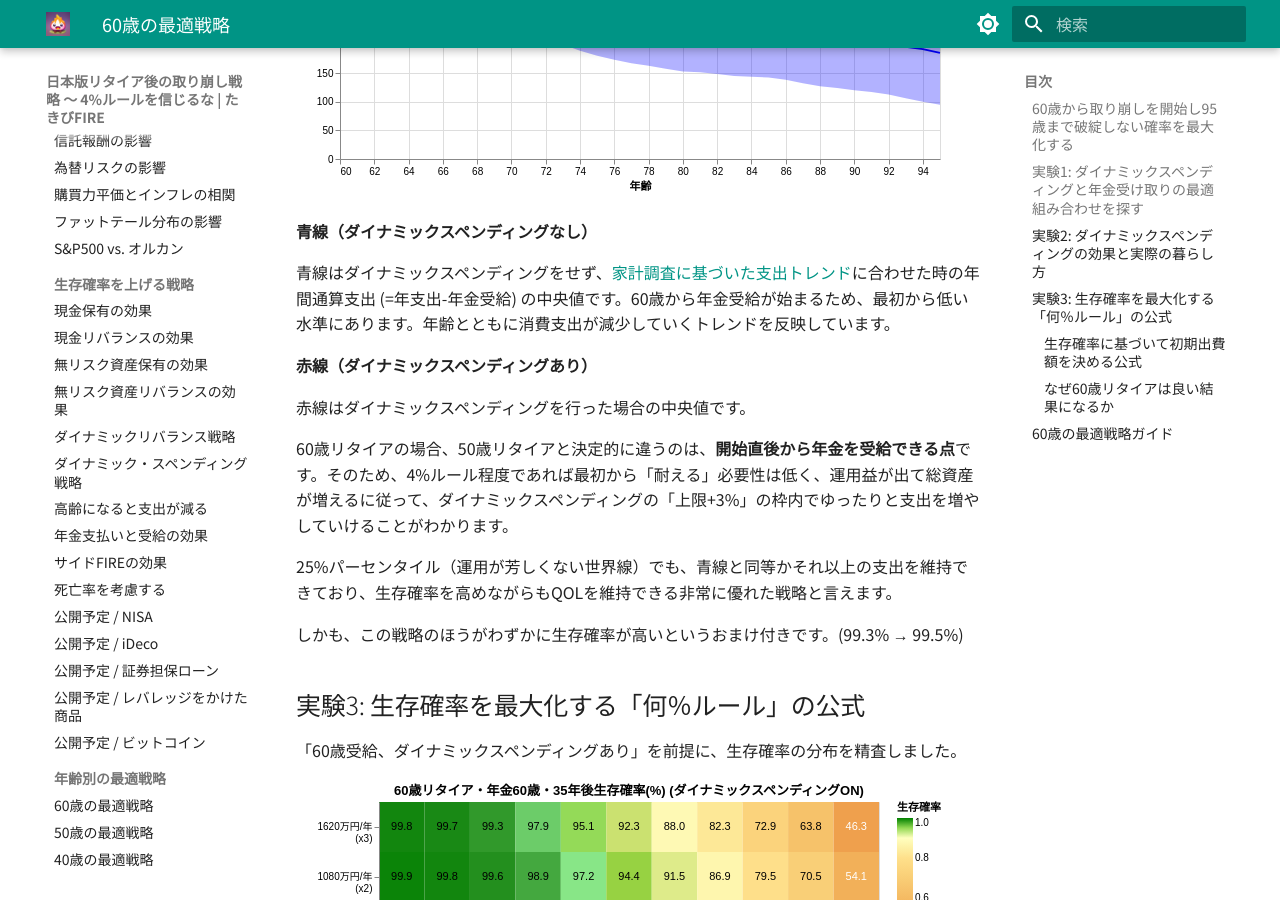
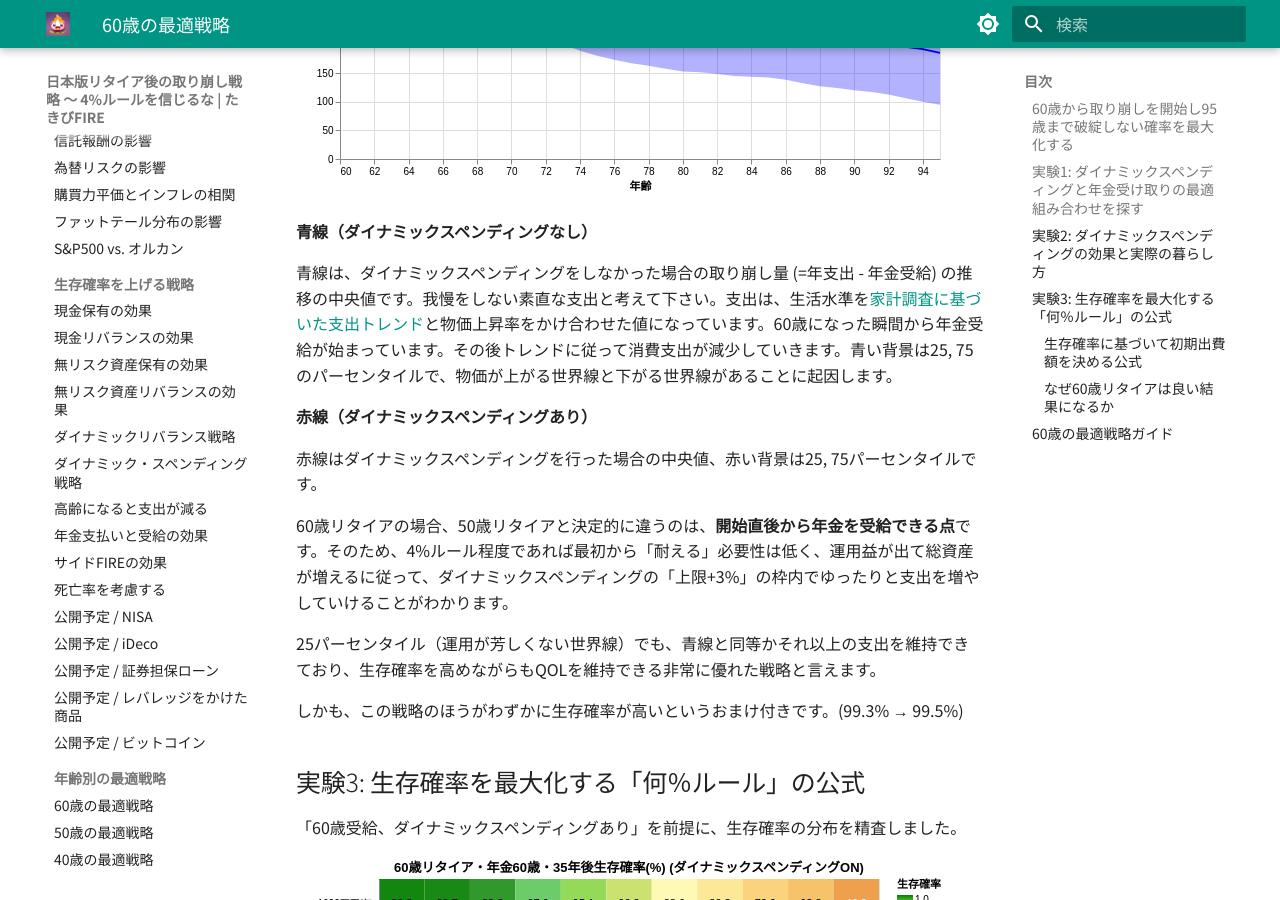
Before and after one commit to TakibiFire/JapaneseTrinityStudy, an MkDocs documentation site: the page built from docs/all_60yr.md, in a window 1280 px wide and 900 px high, scrolled down 3661 px. Built offline with MkDocs 1.6.1 and Material for MkDocs 9.7.7, drawn with Linux system fonts in a browser that asks for light colours.

Commit message:
Update explanations about dynamic spending

```diff
--- a/docs/all_60yr.md
+++ b/docs/all_60yr.md
@@ -95,15 +95,15 @@ python3 src/analyze_all_60yr_grid_main.py
 
 **青線（ダイナミックスペンディングなし）**
 
-青線はダイナミックスペンディングをせず、[家計調査に基づいた支出トレンド](retired_spending.md#年齢ごとの支出の推移のグラフ)に合わせた時の年間通算支出 (=年支出-年金受給) の中央値です。60歳から年金受給が始まるため、最初から低い水準にあります。年齢とともに消費支出が減少していくトレンドを反映しています。
+青線は、ダイナミックスペンディングをしなかった場合の取り崩し量 (=年支出 - 年金受給) の推移の中央値です。我慢をしない素直な支出と考えて下さい。支出は、生活水準を[家計調査に基づいた支出トレンド](retired_spending.md#年齢ごとの支出の推移のグラフ)と物価上昇率をかけ合わせた値になっています。60歳になった瞬間から年金受給が始まっています。その後トレンドに従って消費支出が減少していきます。青い背景は25, 75のパーセンタイルで、物価が上がる世界線と下がる世界線があることに起因します。
 
 **赤線（ダイナミックスペンディングあり）**
 
-赤線はダイナミックスペンディングを行った場合の中央値です。
+赤線はダイナミックスペンディングを行った場合の中央値、赤い背景は25, 75パーセンタイルです。
 
 60歳リタイアの場合、50歳リタイアと決定的に違うのは、**開始直後から年金を受給できる点**です。そのため、4%ルール程度であれば最初から「耐える」必要性は低く、運用益が出て総資産が増えるに従って、ダイナミックスペンディングの「上限+3%」の枠内でゆったりと支出を増やしていけることがわかります。
 
-25%パーセンタイル（運用が芳しくない世界線）でも、青線と同等かそれ以上の支出を維持できており、生存確率を高めながらもQOLを維持できる非常に優れた戦略と言えます。
+25パーセンタイル（運用が芳しくない世界線）でも、青線と同等かそれ以上の支出を維持できており、生存確率を高めながらもQOLを維持できる非常に優れた戦略と言えます。
 
 しかも、この戦略のほうがわずかに生存確率が高いというおまけ付きです。(99.3% → 99.5%)
 
```
Also changed, not shown: docs/all_50yr.md (+3 -2 lines).
